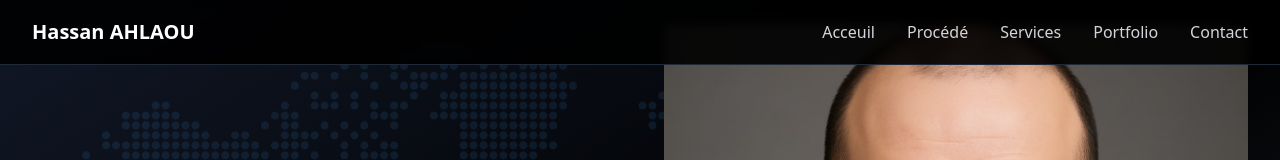
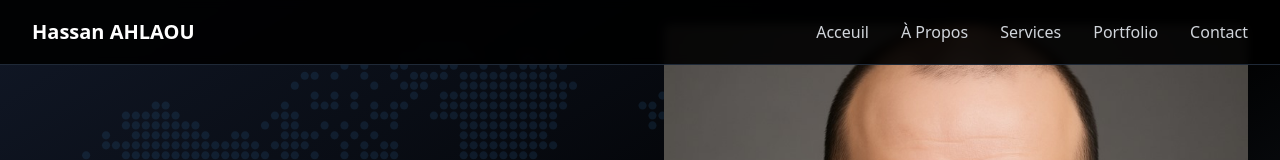
Before and after one commit to AH-Digital-go/Hassan-Ahlaou, a React (Vite) app: page / in a window 1280 px wide. Shown: the top 160 px of the page. Built offline with nearby package versions, Linux system fonts and the light colour scheme.

Commit message:
FIX: fix navigation

```diff
--- a/src/components/Navigation.tsx
+++ b/src/components/Navigation.tsx
@@ -7,7 +7,7 @@ const Navigation = () => {
 
   const navItems = [
     { name: 'Acceuil', href: '#home' },
-    { name: 'Procédé', href: '#about' },
+    { name: 'À Propos', href: '#about' },
     { name: 'Services', href: '#services' },
     { name: 'Portfolio', href: '#portfolio' },
     { name: 'Contact', href: '#contact' },
```
